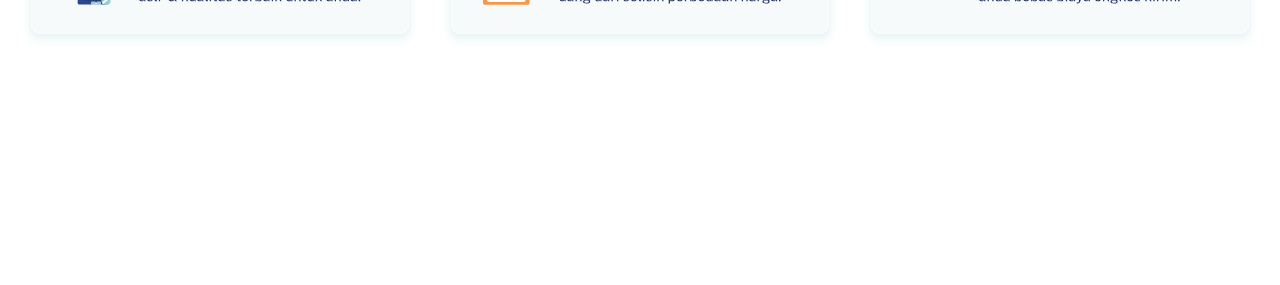
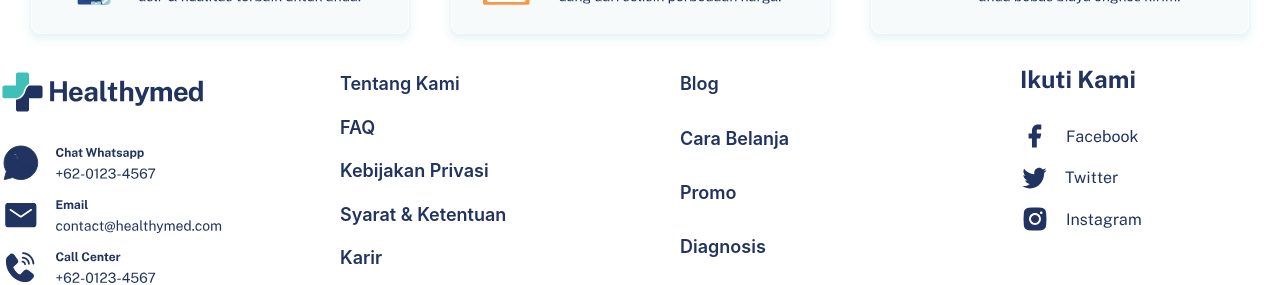
Before and after one commit to purwadhikafullstack/jcwd-2002-03-fe, a Next.js app: page /home in a window 1280 px wide. Shown: the part 942-1227 px from the top of the page. Before the commit the page ends 1012 px from the top, so only its background shows below. Built offline with nearby package versions, Linux system fonts and the light colour scheme.

Commit message:
component : about Company Added

```diff
--- /dev/null
+++ b/src/component/AboutCompany.jsx
@@ -0,0 +1,35 @@
+import { Center, Img, SimpleGrid, Text } from "@chakra-ui/react"
+import React from "react"
+
+const AboutCompany = () => {
+    return (
+        <Center>
+            <SimpleGrid
+                columns={4}
+                spacingX={20}
+            >
+                <SimpleGrid >
+                    <Img src="contacCompany.svg" />
+                </SimpleGrid>
+                <SimpleGrid >
+                    <Text fontWeight={600} fontSize={18} color="#213360">Tentang Kami</Text>
+                    <Text fontWeight={600} fontSize={18} color="#213360">FAQ</Text>
+                    <Text fontWeight={600} fontSize={18} color="#213360">Kebijakan Privasi</Text>
+                    <Text fontWeight={600} fontSize={18} color="#213360">Syarat &amp; Ketentuan</Text>
+                    <Text fontWeight={600} fontSize={18} color="#213360">Karir</Text>
+                </SimpleGrid>
+                <SimpleGrid >
+                    <Text fontWeight={600} fontSize={18} color="#213360">Blog</Text>
+                    <Text fontWeight={600} fontSize={18} color="#213360">Cara Belanja</Text>
+                    <Text fontWeight={600} fontSize={18} color="#213360">Promo</Text>
+                    <Text fontWeight={600} fontSize={18} color="#213360">Diagnosis</Text>
+                </SimpleGrid>
+                <SimpleGrid>
+                    <Img src="ikutiKami.svg" />
+                </SimpleGrid>
+            </SimpleGrid>
+        </Center>
+    )
+}
+
+export default AboutCompany
--- a/src/pages/component/BottomNavBar.jsx
+++ b/src/component/BottomNavBar.jsx
@@ -3,6 +3,7 @@ import React from "react"
 
 const BottomNavBar = () => {
     return (
+
         <Grid
             color="#F6FAFB"
             background="#F6FAFB"
@@ -17,6 +18,7 @@ const BottomNavBar = () => {
             right={0}
             position="fixed"
             mt={5}
+
         >
             <GridItem colSpan={1}>
                 <Img src="berandaLogo.svg" />
--- a/src/pages/_app.jsx
+++ b/src/pages/_app.jsx
@@ -1,12 +1,14 @@
 import { ChakraProvider } from "@chakra-ui/react"
-import BottomNavBar from "./component/BottomNavBar"
-import NavBar from "./component/NavBar"
+import AboutCompany from "../component/AboutCompany"
+import BottomNavBar from "../component/BottomNavBar"
+import NavBar from "../component/NavBar"
 
 const MyApp = ({ Component, pageProps }) => {
   return (
     <ChakraProvider>
       <NavBar />
       <Component {...pageProps} />
+      <AboutCompany />
       <BottomNavBar />
     </ChakraProvider>
   )
```
Also changed, not shown: src/pages/home.jsx (+4 -4 lines), public/IkutiKami.svg (added), public/contacCompany.svg (added), src/component/BotomBanner.jsx (renamed from src/pages/component/BotomBanner.jsx), src/component/NavBar.jsx (renamed from src/pages/component/NavBar.jsx), src/component/PromotionCard.jsx (renamed from src/pages/component/PromotionCard.jsx), src/component/ResepBanner.jsx (renamed from src/pages/component/ResepBanner.jsx), src/component/SlideShow.jsx (renamed from src/pages/component/SlideShow.jsx).
